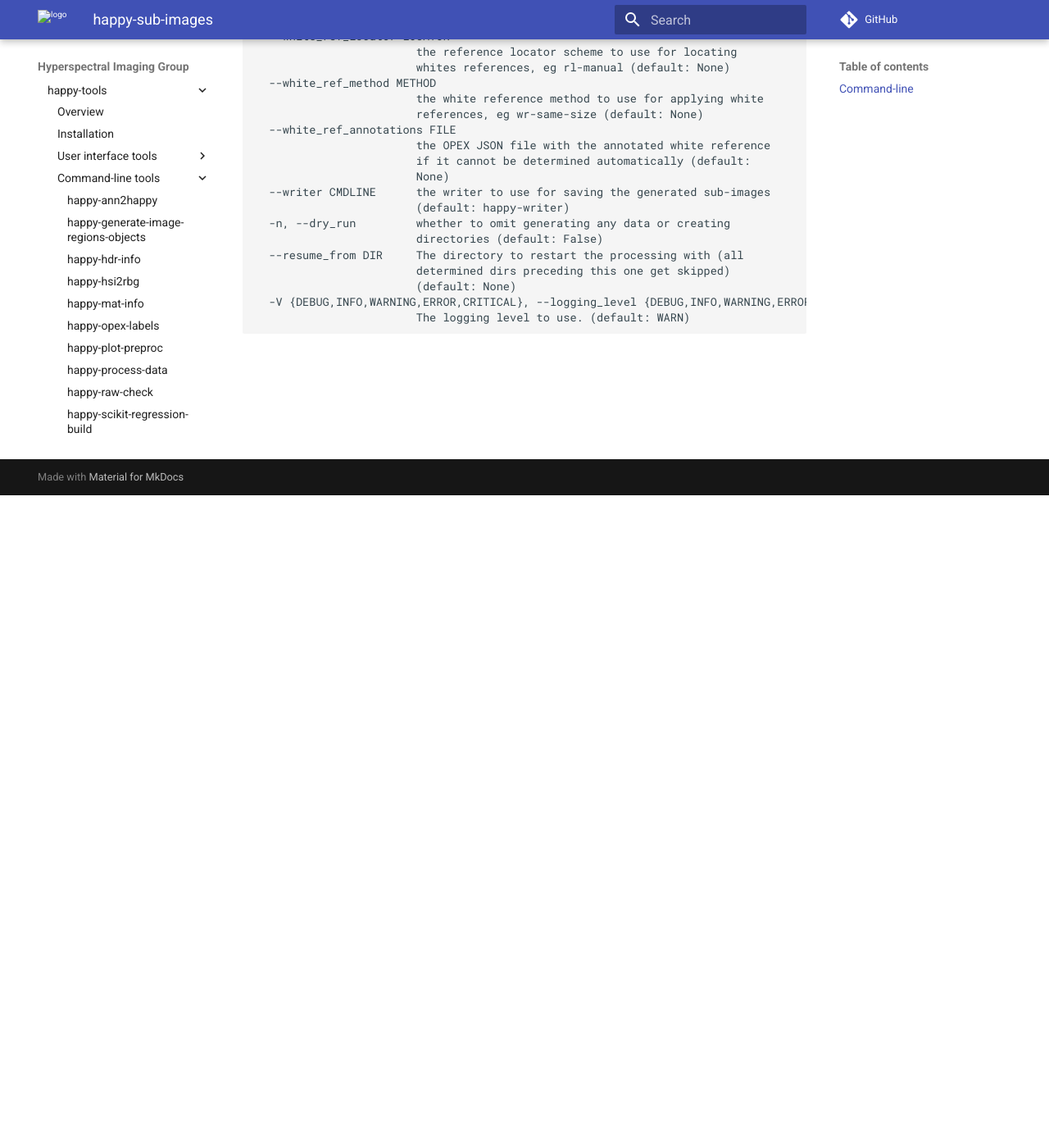
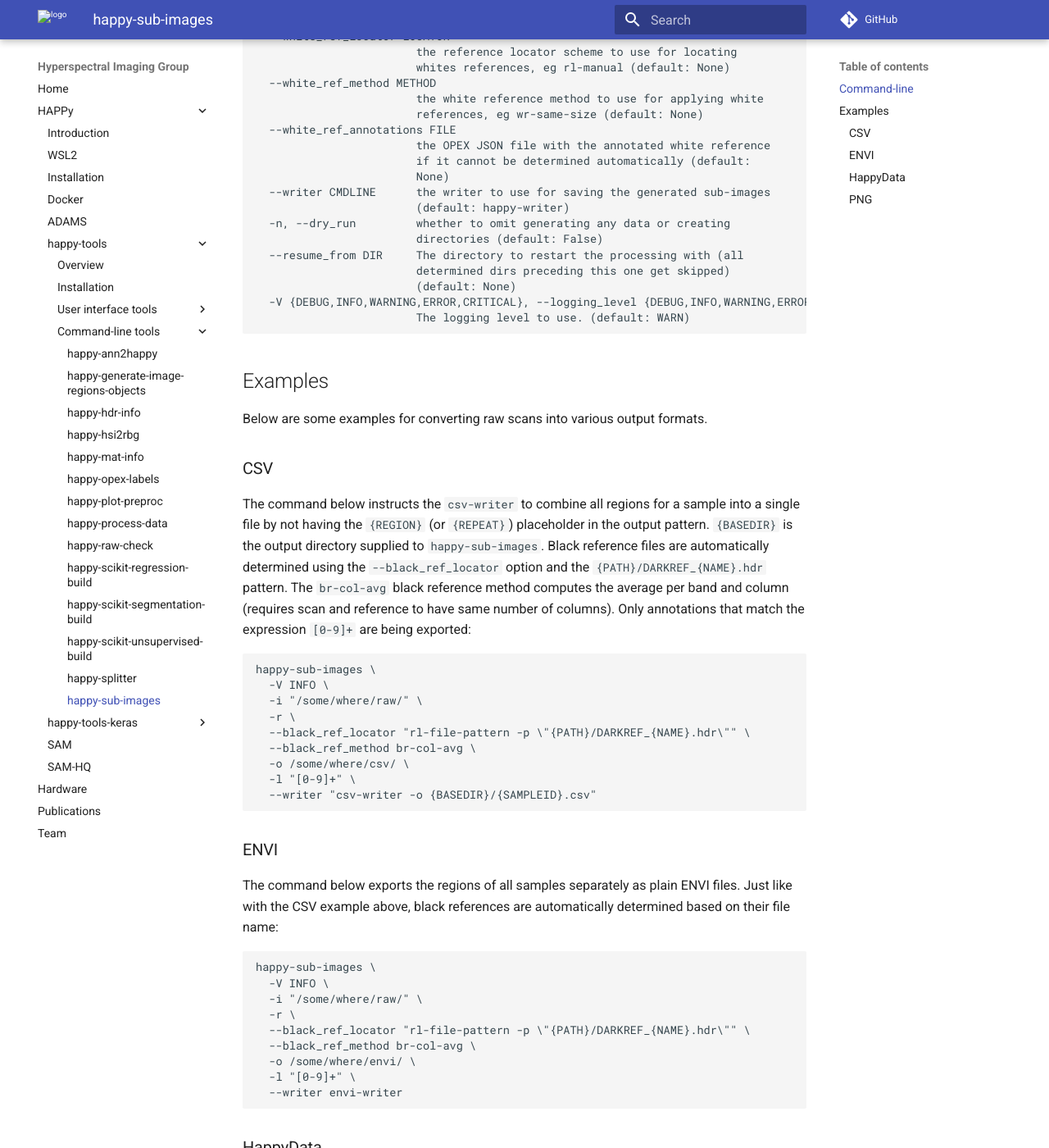
Before and after one commit to wairas/hsi-website, an MkDocs documentation site: the page built from docs/happy/happy_tools/happy-sub-images.md, in a window 1280 px wide and 1400 px high, scrolled down 796 px. Shown: the whole window at 82% size. Built offline with MkDocs 1.6.1 and Material for MkDocs 9.7.7, drawn with Linux system fonts in a browser that asks for light colours; comment, search, counter and statistics services are not loaded; some of the changed text lies outside the part shown.

Commit message:
added some examples

````diff
--- a/docs/happy/happy_tools/happy-sub-images.md
+++ b/docs/happy/happy_tools/happy-sub-images.md
@@ -52,3 +52,94 @@
   -V {DEBUG,INFO,WARNING,ERROR,CRITICAL}, --logging_level {DEBUG,INFO,WARNING,ERROR,CRITICAL}
                         The logging level to use. (default: WARN)
 ```
+
+# Examples
+
+Below are some examples for converting raw scans into various output formats.
+
+## CSV
+
+The command below instructs the `csv-writer` to combine all regions for
+a sample into a single file by not having the `{REGION}` (or `{REPEAT}`)
+placeholder in the output pattern. `{BASEDIR}` is the output directory
+supplied to `happy-sub-images`. Black reference files are automatically
+determined using the `--black_ref_locator` option and the `{PATH}/DARKREF_{NAME}.hdr`
+pattern. The `br-col-avg` black reference method computes the average
+per band and column (requires scan and reference to have same number of columns).
+Only annotations that match the expression `[0-9]+` are being exported:
+
+```bash
+happy-sub-images \
+  -V INFO \
+  -i "/some/where/raw/" \
+  -r \
+  --black_ref_locator "rl-file-pattern -p \"{PATH}/DARKREF_{NAME}.hdr\"" \
+  --black_ref_method br-col-avg \
+  -o /some/where/csv/ \
+  -l "[0-9]+" \
+  --writer "csv-writer -o {BASEDIR}/{SAMPLEID}.csv"
+```
+
+## ENVI
+
+The command below exports the regions of all samples separately as plain ENVI files.
+Just like with the CSV example above, black references are automatically
+determined based on their file name:
+
+```bash
+happy-sub-images \
+  -V INFO \
+  -i "/some/where/raw/" \
+  -r \
+  --black_ref_locator "rl-file-pattern -p \"{PATH}/DARKREF_{NAME}.hdr\"" \
+  --black_ref_method br-col-avg \
+  -o /some/where/envi/ \
+  -l "[0-9]+" \
+  --writer envi-writer
+```
+
+## HappyData
+
+By converting the scans into the HappyData format, you can view them later
+in the [Data Viewer](happy-data-viewer.md) and then also build models.
+The command below only processes samples that match the regular expression
+`"A_1_1.*"`. The white reference for this subset of scans is stored in a
+separate scan folder (`--white_ref_locator "rl-fixed ...`) and has its
+own OPEX JSON file with a single `whiteref` annotation
+(`--white_ref_annotations "/some...`) which gets applied after the black
+reference has been applied:
+
+```bash
+happy-sub-images \
+  -V INFO \
+  -i "/some/where/raw/" \
+  --regexp "A_1_1.*" \
+  -r \
+  --black_ref_locator "rl-file-pattern -p \"{PATH}/DARKREF_{NAME}.hdr\"" \
+  --black_ref_method br-col-avg \
+  --white_ref_locator "rl-fixed -f \"/some/where/raw/A_White_Ref_2024-08-19_22-11-04/capture/A_White_Ref_2024-08-19_22-11-04.hdr\"" \
+  --white_ref_method wr-annotation-avg \
+  --white_ref_annotations "/some/where/raw/A_White_Ref_2024-08-19_22-11-04/capture/A_White_Ref_2024-08-19_22-11-04.json" \
+  -o /some/where/happy/ \
+  -l "[0-9]+" \
+  --writer happy-writer
+```
+
+## PNG
+
+Images can be generated with the `image-writer`, with the extension defined in
+the output pattern determining the image type.
+The `--suppress_metadata` option of the `image-writer` suppresses the output of the
+JSON companion files containing information about the region:
+
+```bash
+happy-sub-images \
+  -V INFO \
+  -i "/some/where/raw/" \
+  -r \
+  --black_ref_locator "rl-file-pattern -p \"{PATH}/DARKREF_{NAME}.hdr\"" \
+  --black_ref_method br-col-avg \
+  -o /some/where/png/ \
+  -l "[0-9]+" \
+  --writer "image-writer --suppress_metadata -R 95 -G 152 -B 111 -o {BASEDIR}/{SAMPLEID}.{REGION}.png"
+```
````
